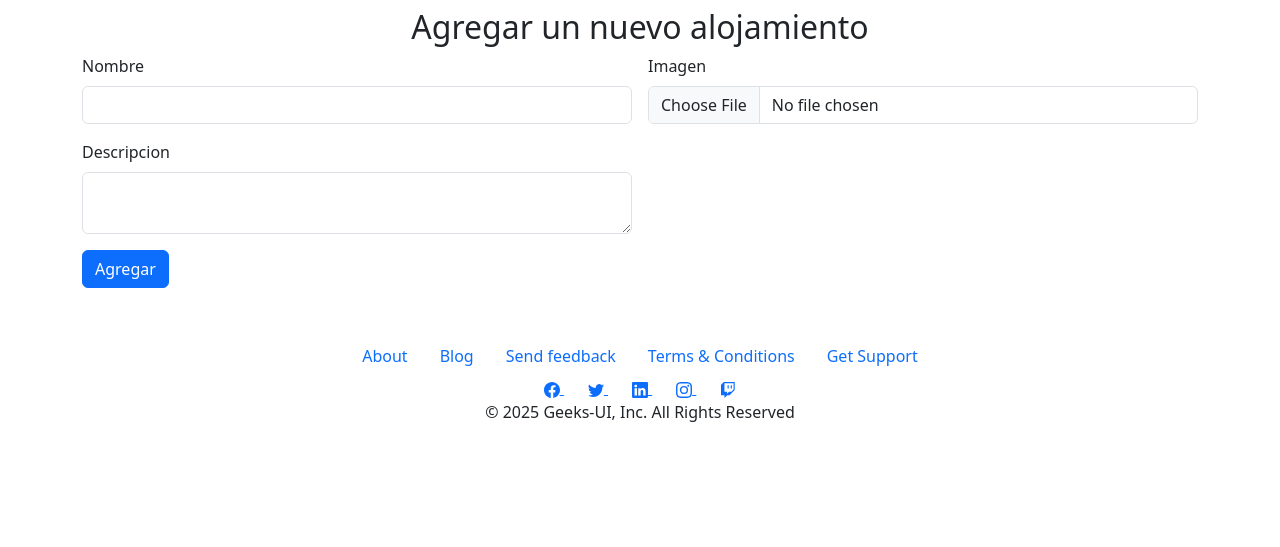
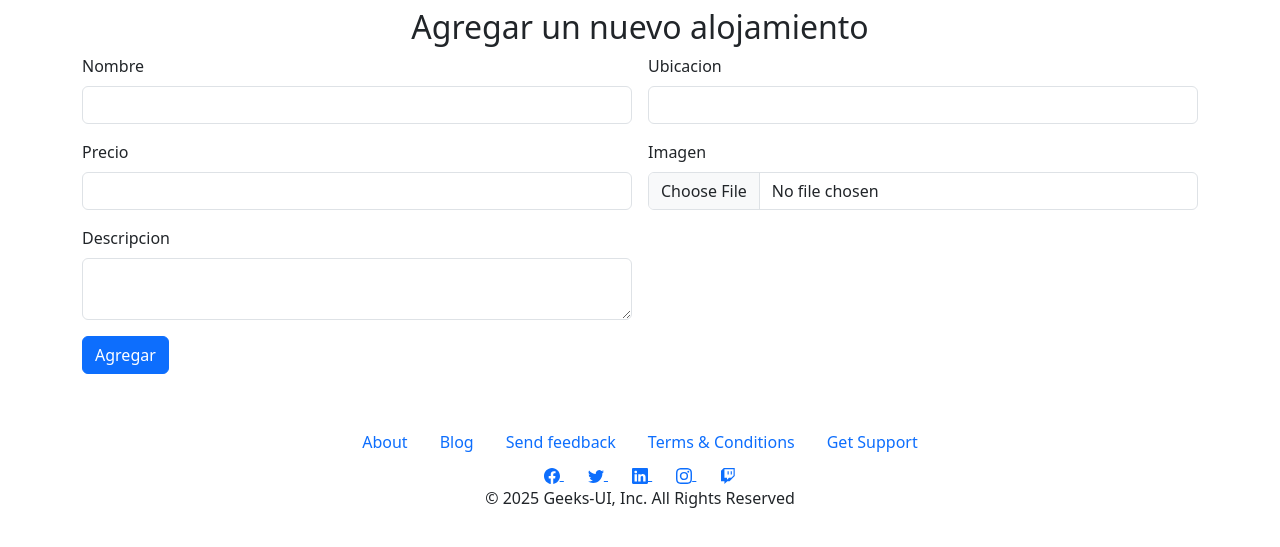
Before and after one commit to gaboitec/AlojamientoApp-PHP, a PHP site: template modules/views/acomodations/CreateAcomodation.php in a window 1280 px wide. Shown: the part 41-588 px from the top of the page. Run offline with PHP 8.4, Linux system fonts and the light colour scheme; the template is opened without the code that fills it, so the values that code supplies are empty.

Commit message:
agregue inputs al create acomodation

```diff
--- a/modules/views/acomodations/CreateAcomodation.php
+++ b/modules/views/acomodations/CreateAcomodation.php
@@ -14,6 +14,16 @@
         <form class="row g-3" action="./index.php?action=create" method="POST" enctype="multipart/form-data">
                 <div class="col-md-6">
                     <label for="nombre" class="form-label">Nombre</label>
+                    <input type="text" class="form-control" id="nombre" name="nombre">
+                </div>
+
+                <div class="col-md-6">
+                    <label for="nombre" class="form-label">Ubicacion</label>
+                    <input type="text" class="form-control" id="nombre" name="nombre">
+                </div>
+
+                <div class="col-md-6">
+                    <label for="nombre" class="form-label">Precio</label>
                     <input type="text" class="form-control" id="nombre" name="nombre">
                 </div>
 
```
